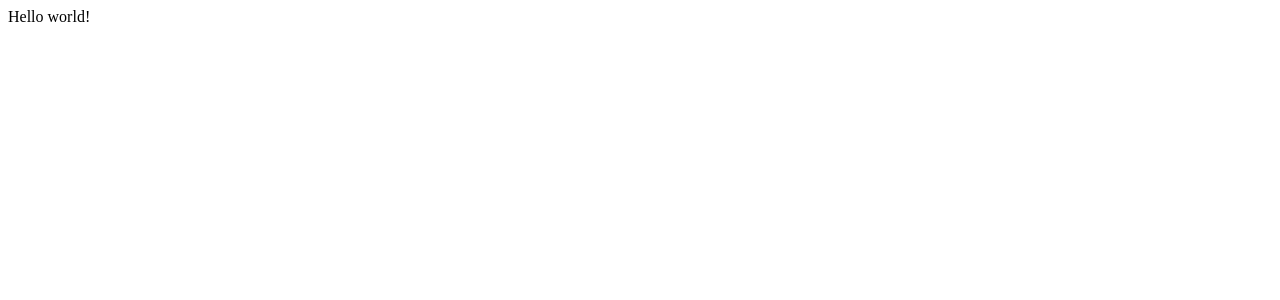
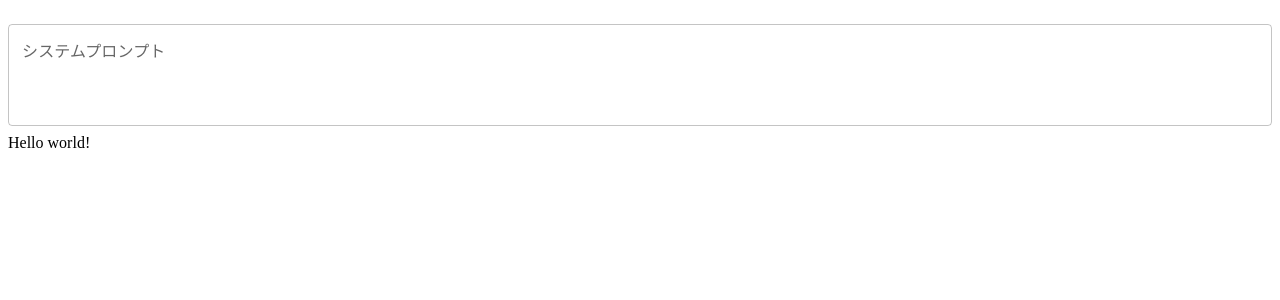
Before and after one commit to mitayuki3/poppy-chat, a Next.js app: page / in a window 1280 px wide. Shown: the top 300 px of the page. Built offline with nearby package versions, Linux system fonts and the light colour scheme.

Commit message:
テキストボックスを追加

```diff
--- a/src/app/page.tsx
+++ b/src/app/page.tsx
@@ -1,6 +1,16 @@
+import TextField from "@mui/material/TextField";
+
 export default function Home() {
 	return (
 		<main>
+			<TextField
+				label="システムプロンプト"
+				variant="outlined"
+				fullWidth
+				margin="normal"
+				multiline
+				minRows={3}
+			/>
 			<div>Hello world!</div>
 		</main>
 	);
```
